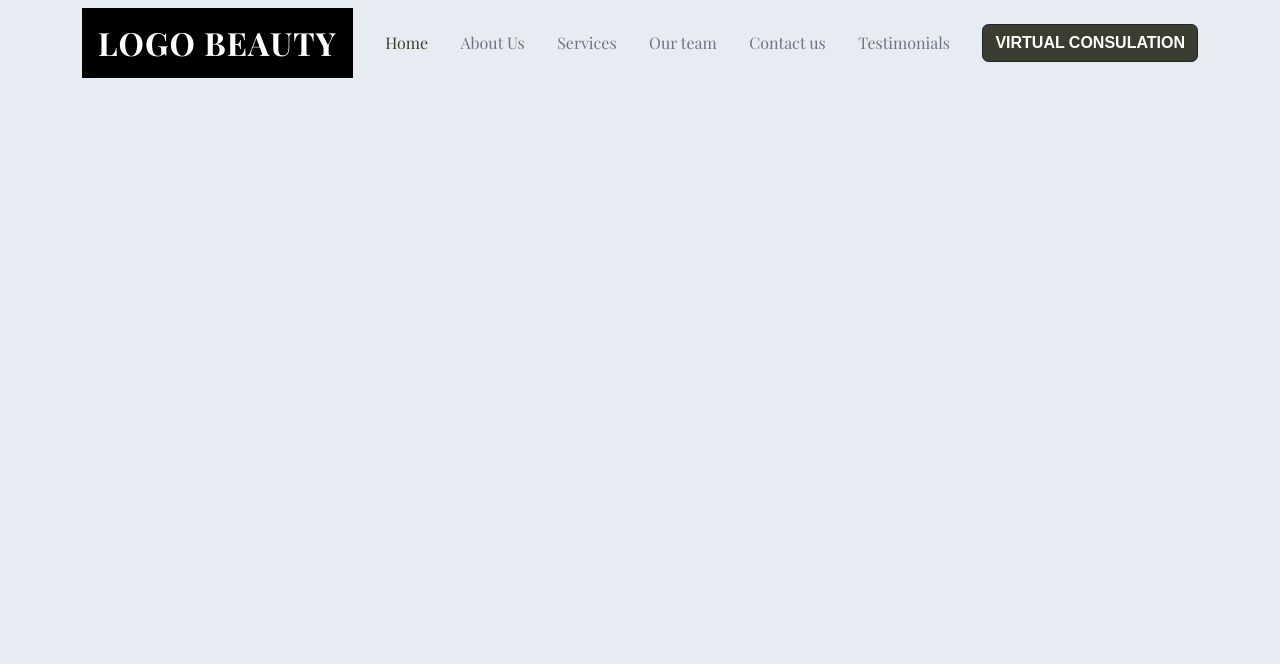
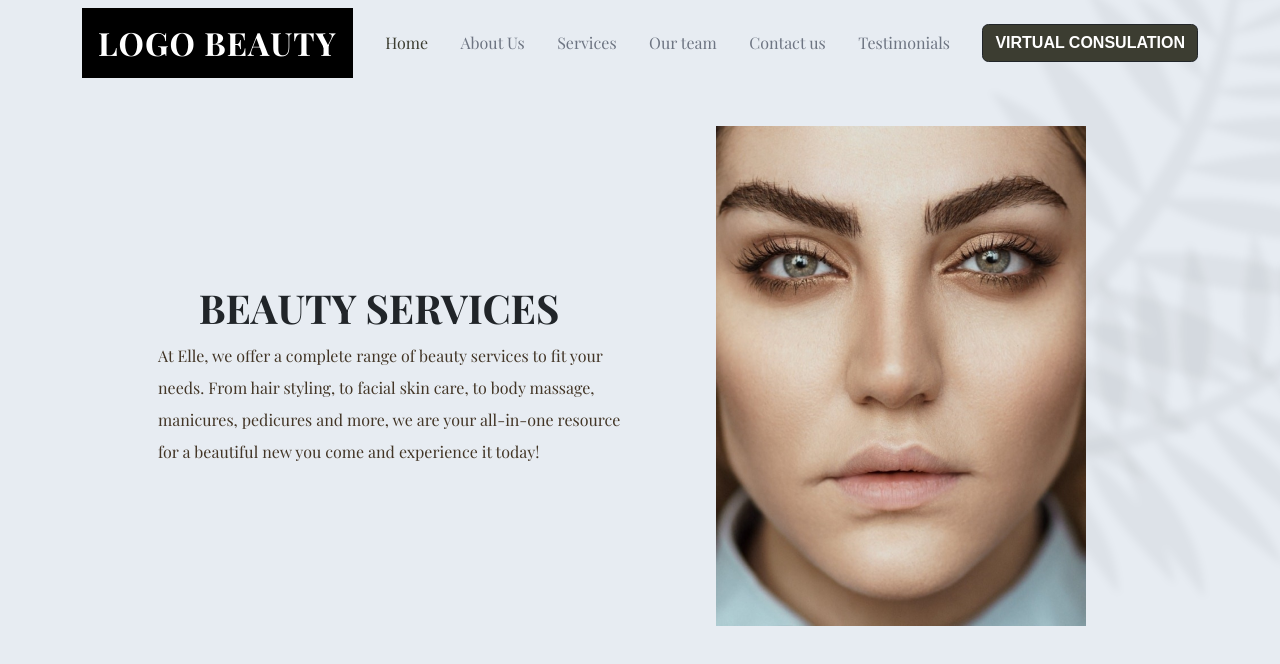
Before and after one commit to sarthak264/mehul_test, a plain HTML site: page index.html in a window 1280 px wide. Shown: the part 68-732 px from the top of the page. Drawn offline with nearby package versions, Linux system fonts and the light colour scheme; a web font is replaced by a local one.

Commit message:
rough sketch is complete

```diff
--- a/index.html
+++ b/index.html
@@ -57,7 +57,7 @@
       class="
         d-flex
         justify-content-center
-        mt-3
+        mt-4
         align-items-center
         mt-md-1
         justify-content-sm-between
@@ -82,5 +82,37 @@
         VIRTUAL CONSULATION
       </button>
     </nav>
+    <main class="main row mt-5 px-1 px-md-5 pb-3">
+      <div
+        class="
+          col-md-6
+          d-flex
+          justify-content-center
+          align-content-center
+          mb-4 mb-md-0
+          order-md-2
+        "
+      >
+        <img src="./images/lady.png" alt="a lady's face" class="main-img" />
+      </div>
+      <div
+        class="
+          col-md-6
+          d-flex
+          flex-column
+          justify-content-center
+          align-items-center
+        "
+      >
+        <h1 class="fw-bold title">BEAUTY SERVICES</h1>
+        <p class="description ms-auto mb-0">
+          At Elle, we offer a complete range of beauty services to fit your
+          needs. From hair styling, to facial skin care, to body massage,
+          manicures, pedicures and more, we are your all-in-one resource for a
+          beautiful new you come and experience it today!
+        </p>
+      </div>
+    </main>
+    <img src="./images/bg.png" alt="background" class="bg" />
   </body>
 </html>
--- a/styles/style.css
+++ b/styles/style.css
@@ -22,6 +22,13 @@ body {
 }
 ul {
   list-style: none;
+}
+.bg {
+  position: fixed;
+  bottom: 0%;
+  height: 100vh;
+  right: 0;
+  z-index: -999;
 }
 
 /* Header */
@@ -56,3 +63,26 @@ ul {
 .main-nav .active {
   color: var(--heading);
 }
+/* Main */
+.title {
+  color: var(--title);
+}
+.description {
+  color: var(--description);
+  line-height: 2;
+}
+.main-img {
+  width: auto;
+  max-width: 100%;
+}
+
+/* Media Queries */
+@media screen and (min-width: 768px) {
+  /* .bg{
+    top: 0;
+    bottom: auto;
+  } */
+  .description {
+    max-width: 470px;
+  }
+}
```
Also changed, not shown: images/bg.png (added).
